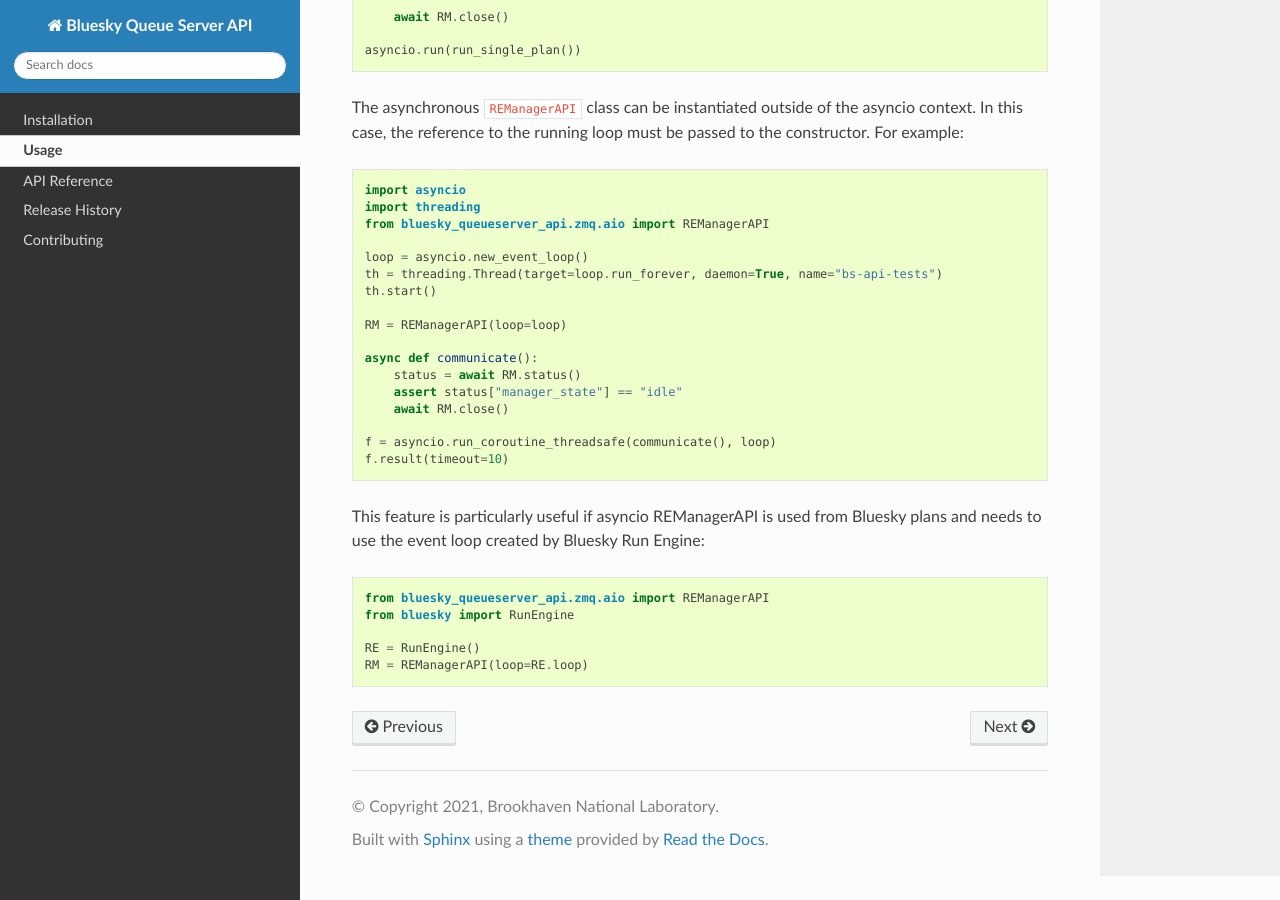
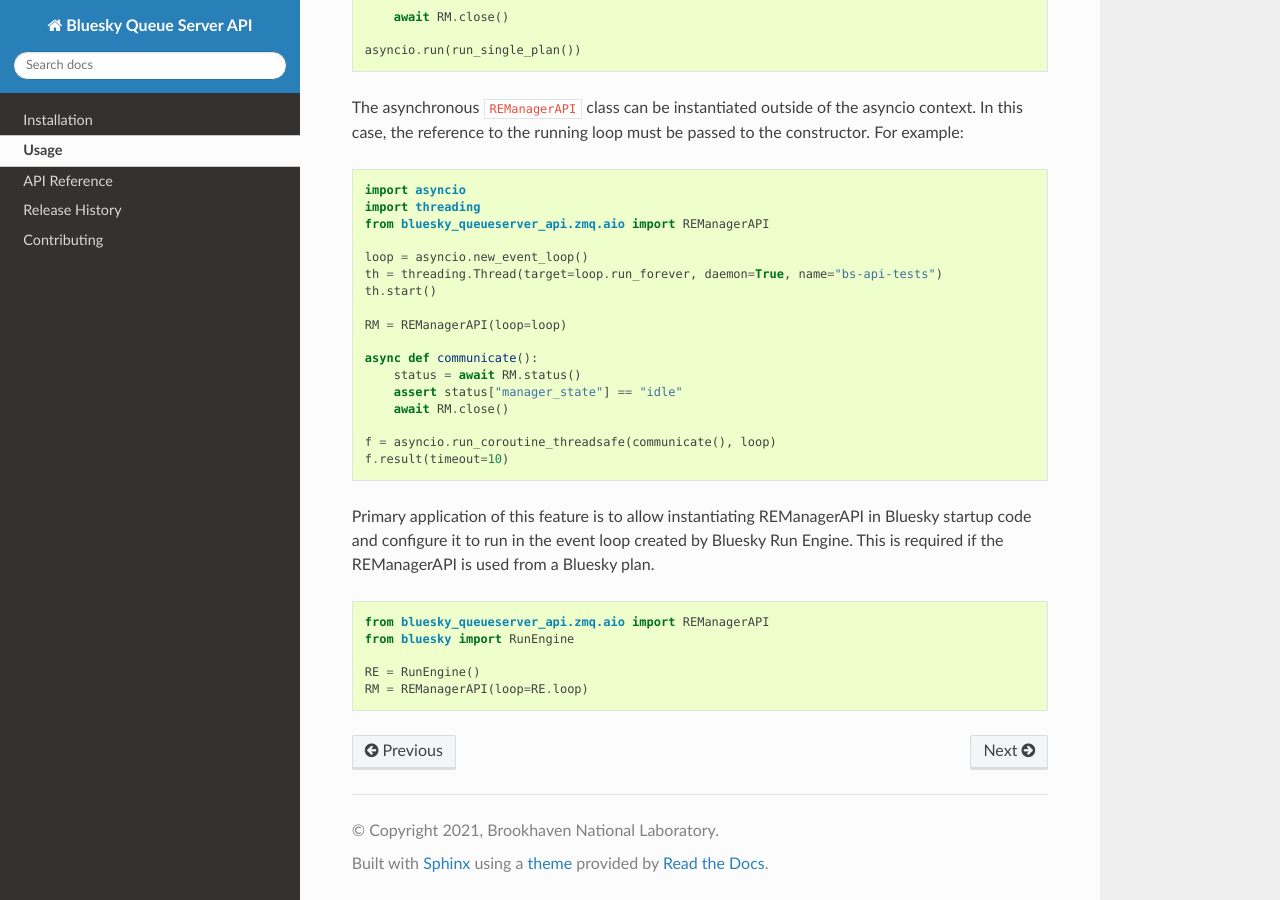
Before and after one commit to bluesky/bluesky-queueserver-api, a Sphinx documentation site: the page built from docs/source/usage.rst, in a window 1280 px wide and 900 px high, scrolled down 1866 px. Built offline with Sphinx 7.4.7 and the Read the Docs theme 3.1.0, drawn with Linux system fonts in a browser that asks for light colours.

Commit message:
DOC: update the docs on instantiating RM

```diff
--- a/docs/source/conf.py
+++ b/docs/source/conf.py
@@ -108,7 +108,7 @@ todo_include_todos = False
 html_theme = 'sphinx_rtd_theme'
 import sphinx_rtd_theme
 
-html_theme_path = [sphinx_rtd_theme.get_html_theme_path()]
+# html_theme_path = [sphinx_rtd_theme.get_html_theme_path()]
 
 # Theme options are theme-specific and customize the look and feel of a theme
 # further.  For a list of options available for each theme, see the
--- a/docs/source/usage.rst
+++ b/docs/source/usage.rst
@@ -119,8 +119,9 @@ the reference to the running loop must be passed to the constructor. For example
     f = asyncio.run_coroutine_threadsafe(communicate(), loop)
     f.result(timeout=10)
 
-This feature is particularly useful if asyncio REManagerAPI is used from Bluesky plans and
-needs to use the event loop created by Bluesky Run Engine:
+Primary application of this feature is to allow instantiating REManagerAPI in Bluesky
+startup code and configure it to run in the event loop created by Bluesky Run Engine.
+This is required if the REManagerAPI is used from a Bluesky plan.
 
 .. code-block:: python
 
```
